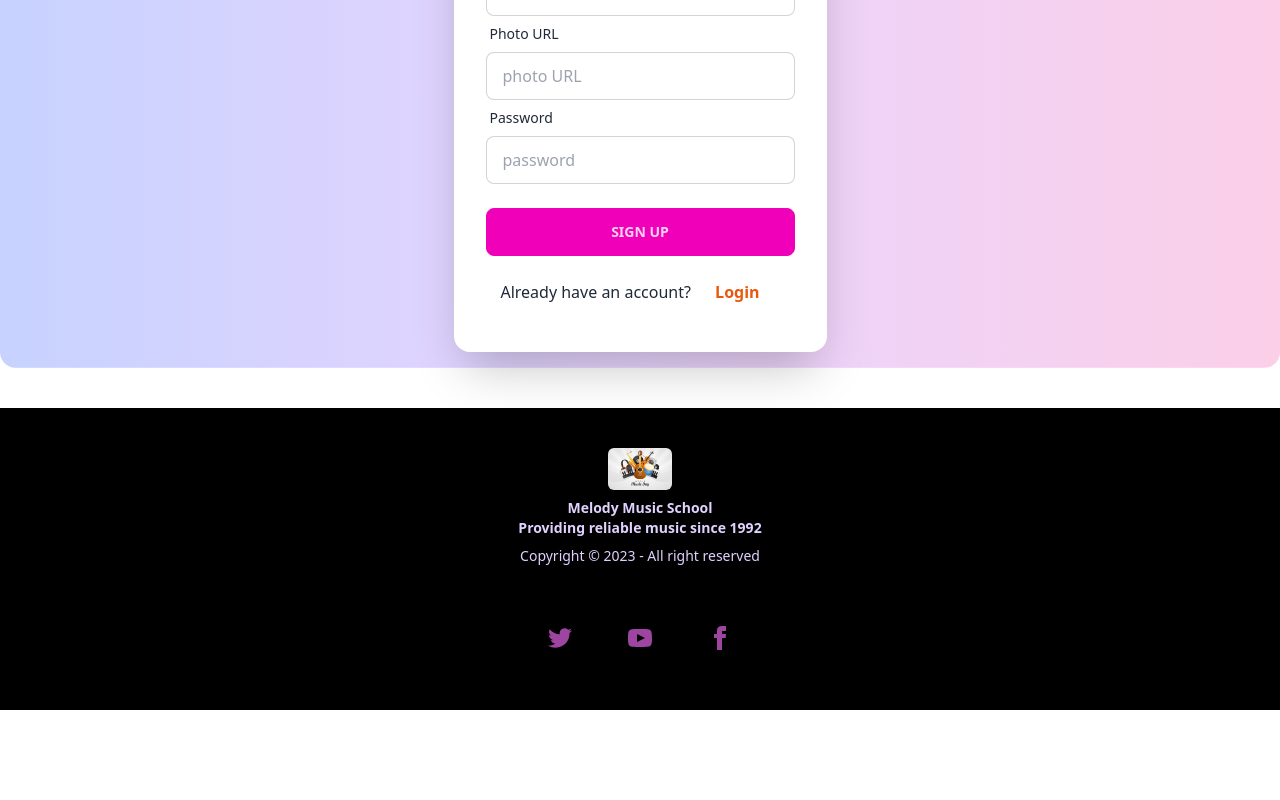
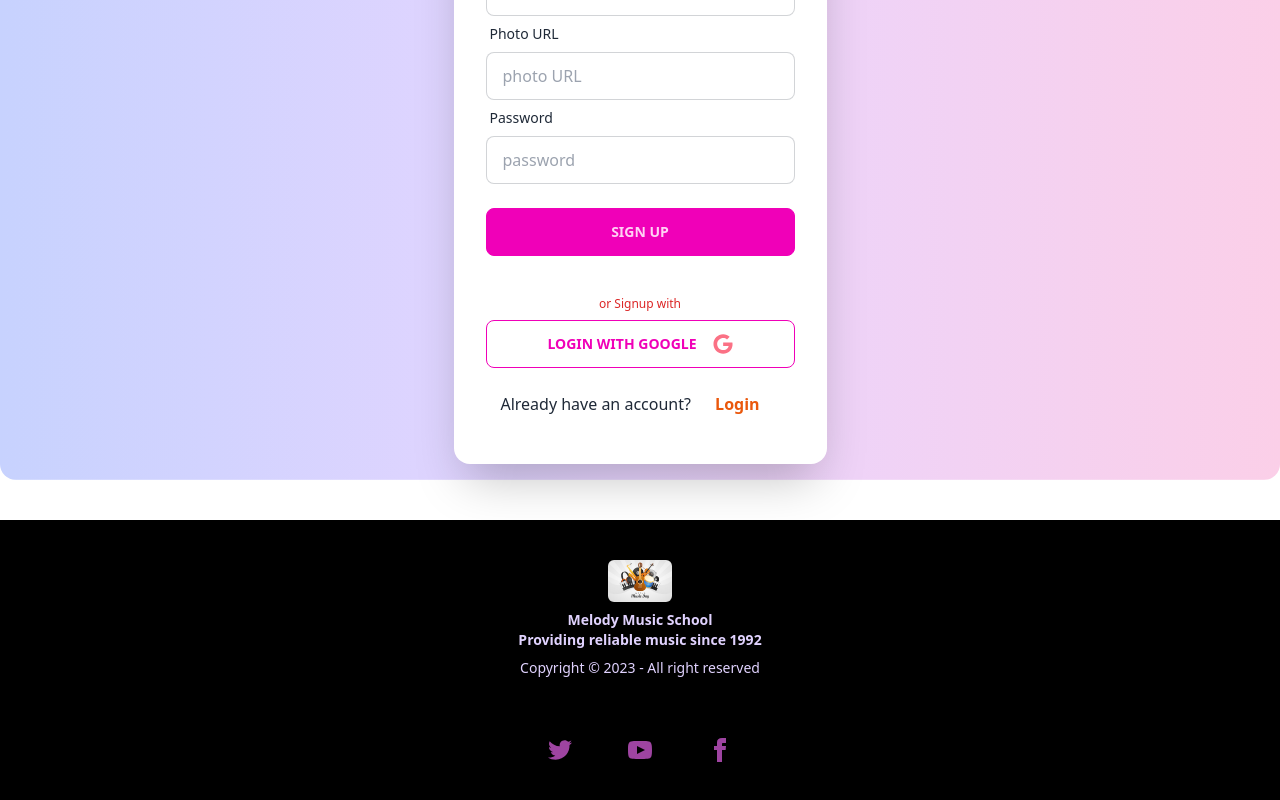
Before and after one commit to Rubaiyatrafi/melody-music-school-client, a React (Vite) app: page /register in a window 1280 px wide. Shown: the part 671-1471 px from the top of the page. Before the commit the page ends 1381 px from the top, so only its background shows below. Built offline with nearby package versions, Linux system fonts and the light colour scheme; no server answers.

Commit message:
user data saved

```diff
--- a/src/Layout/Dashboard.jsx
+++ b/src/Layout/Dashboard.jsx
@@ -90,7 +90,7 @@ const Dashboard = () => {
             </Link>
           </li>
           <li>
-            <Link>
+            <Link to="/instructors">
               <FcAssistant className=" text-xl"></FcAssistant>
               <span className=" text-base font-semibold">Instructors</span>
             </Link>
--- a/src/Pages/Register/Register.jsx
+++ b/src/Pages/Register/Register.jsx
@@ -1,14 +1,17 @@
 import { useContext, useState } from "react";
-import { Link, useNavigate } from "react-router-dom";
+import { Link, useLocation, useNavigate } from "react-router-dom";
 import { AuthContext } from "../../Providers/AuthProvider";
 import logo from "../../assets/images/logo.png";
 import { Helmet } from "react-helmet-async";
 import Swal from "sweetalert2";
+import { FaGoogle } from "react-icons/fa";
 
 const Register = () => {
   const [error, setError] = useState("");
 
-  const { createUser, userProfile } = useContext(AuthContext);
+  const { createUser, userProfile, signInWithGoogle } = useContext(AuthContext);
+  const location = useLocation();
+  const from = location.state?.from?.pathname || "/";
 
   const navigate = useNavigate();
 
@@ -34,9 +37,18 @@ const Register = () => {
         console.log(loggedUser);
         userProfile(name, photo)
           .then(() => {
+            const saveUser = { name: name, email: email, photo: photo };
             console.log("user info");
+            fetch("http://localhost:5000/users", {
+              method: "POST",
+              headers: {
+                "content-type": "application/json",
+              },
+              body: JSON.stringify(saveUser),
             })
-          .catch((error) => console.log(error));
+              .then((res) => res.json())
+              .then((data) => {
+                if (data.insertedId) {
                   form.reset();
                   Swal.fire({
                     position: "center",
@@ -45,9 +57,49 @@ const Register = () => {
                     showConfirmButton: false,
                     timer: 1500,
                   });
+                }
+              });
+          })
+          .catch((error) => console.log(error));
+
         navigate("/");
       })
       .catch((error) => {
+        setError(error.message);
+      });
+  };
+  const handleGoogleSignin = () => {
+    signInWithGoogle()
+      .then((result) => {
+        const loggedUser = result.user;
+        console.log(loggedUser);
+        setError("");
+        const saveUser = {
+          name: loggedUser.displayName,
+          email: loggedUser.email,
+          photo: loggedUser.photoURL,
+        };
+        fetch("http://localhost:5000/users", {
+          method: "POST",
+          headers: {
+            "content-type": "application/json",
+          },
+          body: JSON.stringify(saveUser),
+        })
+          .then((res) => res.json())
+          .then(() => {
+            Swal.fire({
+              position: "center",
+              icon: "success",
+              title: "Register Successfull",
+              showConfirmButton: false,
+              timer: 1500,
+            });
+          });
+        navigate(from, { replace: true });
+      })
+      .catch((error) => {
+        console.error(error);
         setError(error.message);
       });
   };
@@ -137,6 +189,20 @@ const Register = () => {
                     value="Sign up"
                   />
                 </div>
+                <div className="form-control mt-10">
+                  <div className="text-center text-xs mb-2 text-red-600">
+                    <h1>or Signup with</h1>
+                  </div>
+                  <button
+                    onClick={handleGoogleSignin}
+                    className="btn btn-outline btn-secondary"
+                  >
+                    Login with Google{" "}
+                    <span className="text-xl ml-2 text-rose-400">
+                      <FaGoogle></FaGoogle>
+                    </span>
+                  </button>
+                </div>
               </form>
 
               <p className="my-4 text-center">
--- a/src/Routes/Routes.jsx
+++ b/src/Routes/Routes.jsx
@@ -6,6 +6,7 @@ import Classes from "../Pages/Classes/Classes";
 import Login from "../Pages/Login/Login";
 import Register from "../Pages/Register/Register";
 import Dashboard from "../Layout/Dashboard";
+import PrivateRoute from "../Routes/PrivateRoute";
 import MySelectedClasses from "../Pages/Dashboard/MySelectedClasses/MySelectedClasses";
 
 export const router = createBrowserRouter([
@@ -37,7 +38,11 @@ export const router = createBrowserRouter([
   },
   {
     path: "dashboard",
-    element: <Dashboard></Dashboard>,
+    element: (
+      <PrivateRoute>
+        <Dashboard></Dashboard>
+      </PrivateRoute>
+    ),
     children: [
       {
         path: "myselectedclasses",
```
Lines whose indentation alone changed are shown as unchanged.
